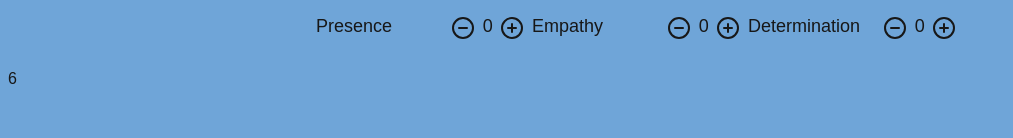
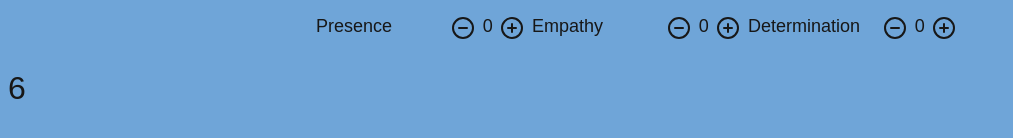
Before and after one commit to jamcentire/the-secret-power-of-humans, a Next.js app: page / in a window 1280 px wide. Shown: the part 310-448 px from the top of the page, without its empty margins (0-1013 px from the left). Built offline with nearby package versions, Linux system fonts and the light colour scheme.

Commit message:
Parent AbilitiesCreator component holds table and available points

```diff
--- /dev/null
+++ b/app/AbilitiesCreator.tsx
@@ -0,0 +1,53 @@
+'use client'
+
+import {
+  ABILITIES_STARTING_POINTS,
+  ABILITIES_LOWER_BOUND,
+  ABILITIES_UPPER_BOUND
+} from './constants'
+
+import { useState } from 'react';
+import { useAbilitiesContext, useAbilitiesDispatch } from './AbilitiesContext';
+import { AbilitiesTable } from './AbilitiesTable';
+import { AvailablePoints } from './AvailablePoints';
+
+export const AbilitiesCreator = () => {
+  const [availablePoints, setAvailablePoints] = useState(ABILITIES_STARTING_POINTS)
+  const abilitiesMap = useAbilitiesContext();
+  const dispatch = useAbilitiesDispatch();
+
+  const tryIncrementAbility = (ability: string): void => {
+    if (availablePoints <= 0 || abilitiesMap.get(ability) >= ABILITIES_UPPER_BOUND) {
+      return
+    }
+    setAvailablePoints(availablePoints - 1)
+    dispatch({
+      type: 'abilities/increment',
+      payload: ability
+    })
+  }
+
+  const tryDecrementAbility = (ability: string): void => {
+    if (abilitiesMap.get(ability) <= ABILITIES_LOWER_BOUND) {
+      return
+    }
+    setAvailablePoints(availablePoints + 1)
+    dispatch({
+      type: 'abilities/decrement',
+      payload: ability
+    })
+  }
+
+  return (
+    <>
+      <AbilitiesTable
+        availablePoints={availablePoints}
+        triggerDecrementAbility={tryDecrementAbility}
+        triggerIncrementAbility={tryIncrementAbility}
+      ></AbilitiesTable>
+      <AvailablePoints
+        availablePoints={availablePoints}
+      ></AvailablePoints>
+    </>
+  )
+}
--- a/app/AbilitiesTable.tsx
+++ b/app/AbilitiesTable.tsx
@@ -4,60 +4,37 @@ import './AbilitiesTable.css';
 
 import { CircleMinus, CirclePlus } from 'lucide-react';
 
-import { useAbilitiesContext, useAbilitiesDispatch } from './AbilitiesContext';
-import { useState } from 'react';
-import {
-  ABILITIES_LOWER_BOUND,
-  ABILITIES_UPPER_BOUND,
-  ABILITIES_STARTING_POINTS
-} from './constants';
+import { useAbilitiesContext } from './AbilitiesContext';
 
 interface AbilitiesCellProps {
   ability: string;
   value: number;
-  increment: () => void;
-  decrement: () => void;
+  triggerIncrement: () => void;
+  triggerDecrement: () => void;
 }
 
 const AbilitiesCell = (props: AbilitiesCellProps) => {
+  // TODO: move the inc/dec toggle into its own component, to be reused by Aspects
   return (
     <div className='abilities-cell'>
       <div>{props.ability}</div>
-      <CircleMinus onClick={props.decrement}/>
+      <CircleMinus onClick={props.triggerDecrement}/>
       <div>{props.value}</div>
-      <CirclePlus onClick={props.increment}/>
+      <CirclePlus onClick={props.triggerIncrement}/>
     </div>
   )
 }
 
-export const AbilitiesTable = () => {
-  const [availablePoints, setAvailablePoints] = useState(ABILITIES_STARTING_POINTS)
+// inc/dec shouldn't really be props of the table, since the non-creation table doesn't have them,
+// but idfk what do with this right now. Problem for future Jacob (you got this, brother)
+interface AbilitiesTableProps {
+  availablePoints: number;
+  triggerDecrementAbility: (ability: string) => void;
+  triggerIncrementAbility: (ability: string) => void;
+}
 
-  const abilitiesMap = useAbilitiesContext()
-  const dispatch = useAbilitiesDispatch();
-
-  const tryIncrementAbility = (ability: string): void => {
-    if (availablePoints <= 0 || abilitiesMap.get(ability) >= ABILITIES_UPPER_BOUND) {
-      return
-    }
-    setAvailablePoints(availablePoints - 1)
-    dispatch({
-      type: 'abilities/increment',
-      payload: ability
-    })
-  }
-
-  const tryDecrementAbility = (ability: string): void => {
-    if (abilitiesMap.get(ability) <= ABILITIES_LOWER_BOUND) {
-      return
-    }
-    setAvailablePoints(availablePoints + 1)
-    dispatch({
-      type: 'abilities/decrement',
-      payload: ability
-    })
-  }
-
+export const AbilitiesTable = ( props: AbilitiesTableProps ) => {
+  const abilitiesMap = useAbilitiesContext();
 
   return (
     <>
@@ -67,13 +44,12 @@ export const AbilitiesTable = () => {
             <AbilitiesCell
               ability={entry[0]}
               value={entry[1]}
-              increment={() => tryIncrementAbility(entry[0])}
-              decrement={() => tryDecrementAbility(entry[0])}
+              triggerIncrement={() => props.triggerIncrementAbility(entry[0])}
+              triggerDecrement={() => props.triggerDecrementAbility(entry[0])}
             ></AbilitiesCell>
           </div>
         })}
       </div>
-      <div>{availablePoints}</div>
     </>
   )
 }
--- /dev/null
+++ b/app/AvailablePoints.css
@@ -0,0 +1,3 @@
+.available-points-box {
+    font-size: xx-large;
+}
--- /dev/null
+++ b/app/AvailablePoints.tsx
@@ -0,0 +1,13 @@
+'use client'
+
+import './AvailablePoints.css'
+
+interface AvailablePointsProps {
+  availablePoints: number
+}
+
+export const AvailablePoints = (props: AvailablePointsProps) => {
+  return (
+    <div className='available-points-box'>{props.availablePoints}</div>
+  )
+}
--- a/app/page.tsx
+++ b/app/page.tsx
@@ -3,7 +3,7 @@
 import './globals.css';
 import './page.css';
 
-import { AbilitiesTable } from './AbilitiesTable'
+import { AbilitiesCreator } from './AbilitiesCreator'
 import { AbilitiesContextProvider } from './AbilitiesContext';
 
 export default function Home() {
@@ -12,7 +12,7 @@ export default function Home() {
       <h1 className='page-title'>Welcome to The Secret Power of Humans!</h1>
       <h2 className='page-subtitle'>A game about kicking ass and taking names</h2>
       <AbilitiesContextProvider children={
-        <AbilitiesTable></AbilitiesTable>
+        <AbilitiesCreator></AbilitiesCreator>
       }
       ></AbilitiesContextProvider>
     </>
```
